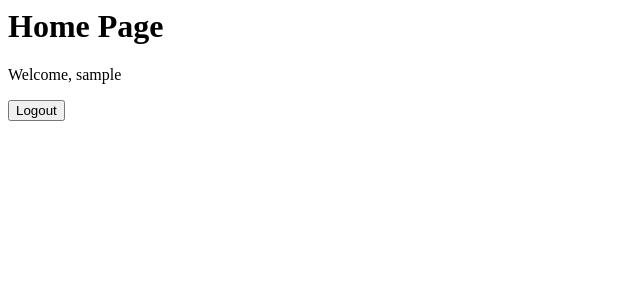
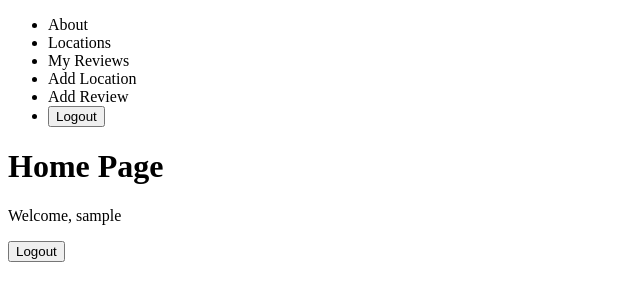
Before and after one commit to p-tigris/for-the-birds, a Django app: page / in a window 1280 px wide. Shown: the top 301 px of the page, without its empty margins (0-640 px from the left). Run offline with Django 5.2, Linux system fonts and the light colour scheme; the visitor is signed in with stand-in values (Sample User, id 1).

Commit message:
basic base.html created

```diff
--- /dev/null
+++ b/main_app/templates/base.html
@@ -0,0 +1,36 @@
+<!DOCTYPE html>
+<html lang="en">
+    <head>
+        <meta charset="UTF-8" />
+        <meta http-equiv="X-UA-Compatible" content="IE=edge" />
+        <meta name="viewport" content="width=device-width, initial-scale=1.0" />
+        <link rel="shortcut icon" type="image/png" href="" />
+        <title>For the Birds</title>
+        {% block head %}
+        {% endblock %}
+    </head>
+    <body>
+        <header>
+            <nav>
+                <ul>
+                    {% if user.is_authenticated %}
+                        <li><a>About</a></li>
+                        <li><a>Locations</a></li>
+                        <li><a>My Reviews</a></li>
+                        <li><a>Add Location</a></li>
+                        <li><a>Add Review</a></li>
+                        <li><button type="submit">Logout</button></li>
+                    {% else %}
+                        <li><a>About</a></li>
+                        <li><a>Login</a></li>
+                        <li><a>Sign Up</a></li>
+                    {% endif %}
+                </ul>
+            </nav>
+        </header>
+        <main>
+            {% block content %}
+            {% endblock %}
+        </main>
+    </body>
+</html>
--- a/main_app/templates/home.html
+++ b/main_app/templates/home.html
@@ -1,3 +1,4 @@
+{% extends "base.html" %}
 {% block content %}
 <h1>Home Page</h1>
 
--- a/main_app/templates/locations/index.html
+++ b/main_app/templates/locations/index.html
@@ -1,3 +1,4 @@
+{% extends "base.html" %}
 {% block content %}
 <h1>Locations</h1>
 {% for location in locations %}
--- a/main_app/templates/main_app/location_form.html
+++ b/main_app/templates/main_app/location_form.html
@@ -1,3 +1,4 @@
+{% extends "base.html" %}
 {% block content %}
 <form action="" method="post">
     {% csrf_token %}
--- a/main_app/templates/signup.html
+++ b/main_app/templates/signup.html
@@ -1,3 +1,4 @@
+{% extends "base.html" %}
 {% block content %}
 <h1>Sign Up</h1>
 
```
